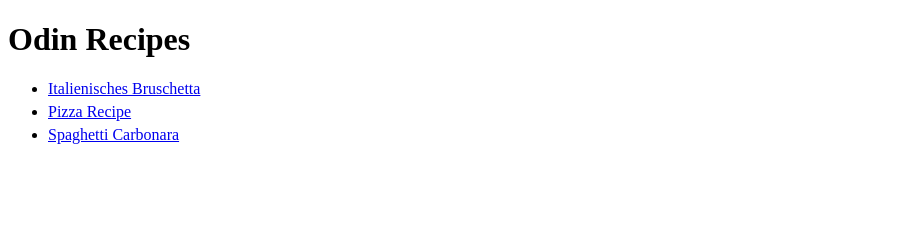
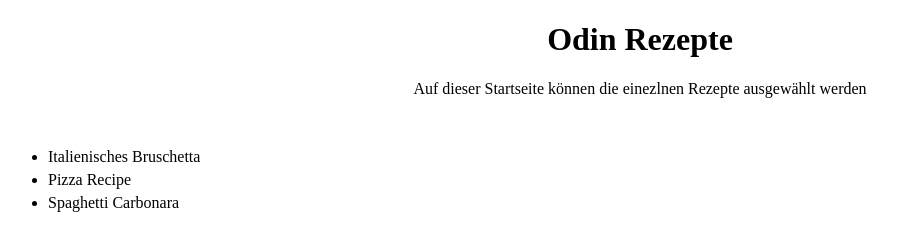
Before and after one commit to Maxi01205/odin-recipes, a plain HTML site: page index.html in a window 1280 px wide. Shown: the whole page, without its empty margins (0-921 px from the left). Drawn offline with Linux system fonts and the light colour scheme.

Commit message:
Feat Geänderte Startseite

```diff
--- a/index.html
+++ b/index.html
@@ -4,13 +4,20 @@
     <meta charset="UTF-8" />
     <meta name="viewport" content="width=device-width, initial-scale=1.0" />
     <link rel="stylesheet" href="../style.css" />
-    <title>Odin Recipes</title>
+    <title>Odin Rezepte</title>
   </head>
   <body>
-    <h1>Odin Recipes</h1>
+    <div class="hero">
+      <h1>Odin Rezepte</h1>
 
+      <p>
+        Auf dieser Startseite können die einezlnen Rezepte ausgewählt werden
+      </p>
+    </div>
     <ul>
-      <li><a href="./recipes/bruschetta.html">Italienisches Bruschetta</a></li>
+      <li>
+        <a href="./recipes/bruschetta.html">Italienisches Bruschetta</a>
+      </li>
       <li><a href="./recipes/pizza.html">Pizza Recipe</a></li>
       <li><a href="./recipes/carbonara.html">Spaghetti Carbonara</a></li>
     </ul>
--- a/style.css
+++ b/style.css
@@ -1,5 +1,10 @@
 li {
   margin: 5px 0;
+}
+
+a {
+  text-decoration: none;
+  color: black;
 }
 
 .hero {
```
